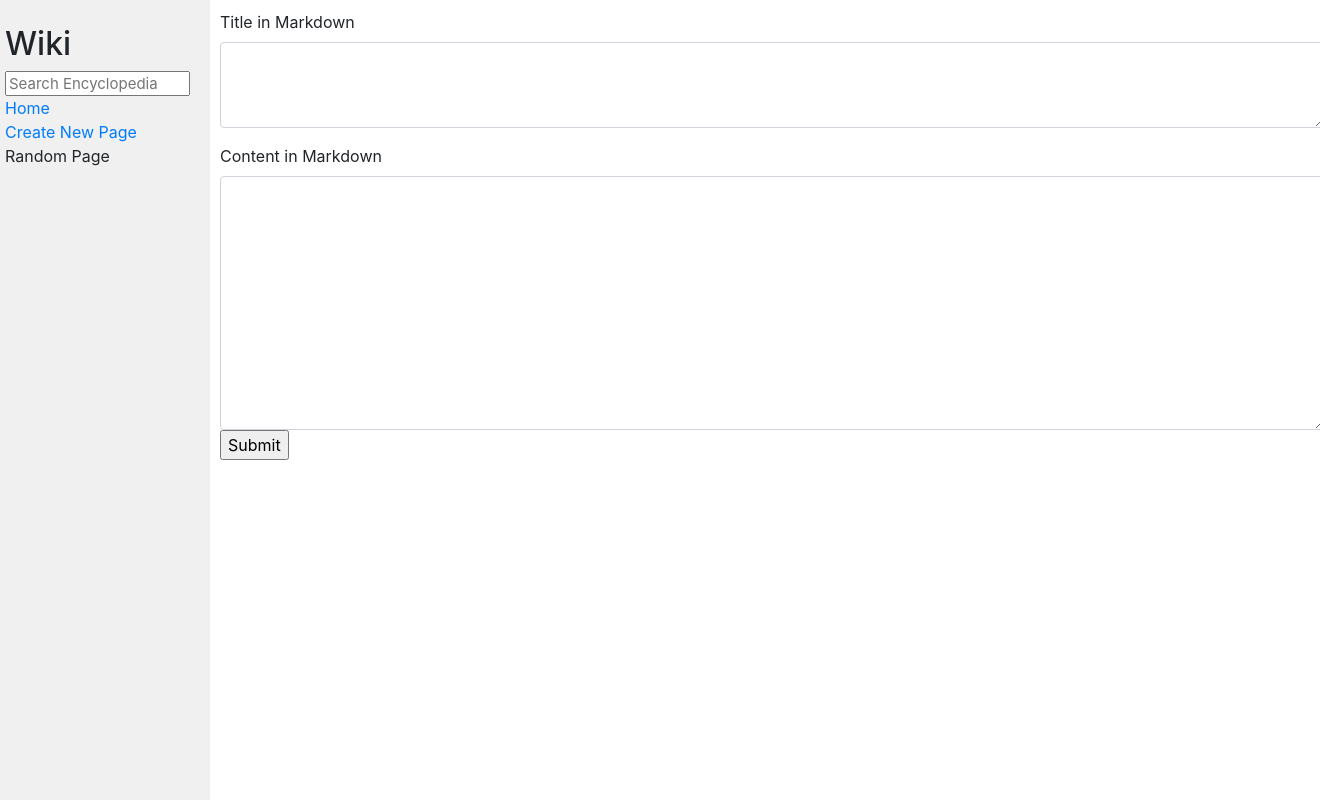
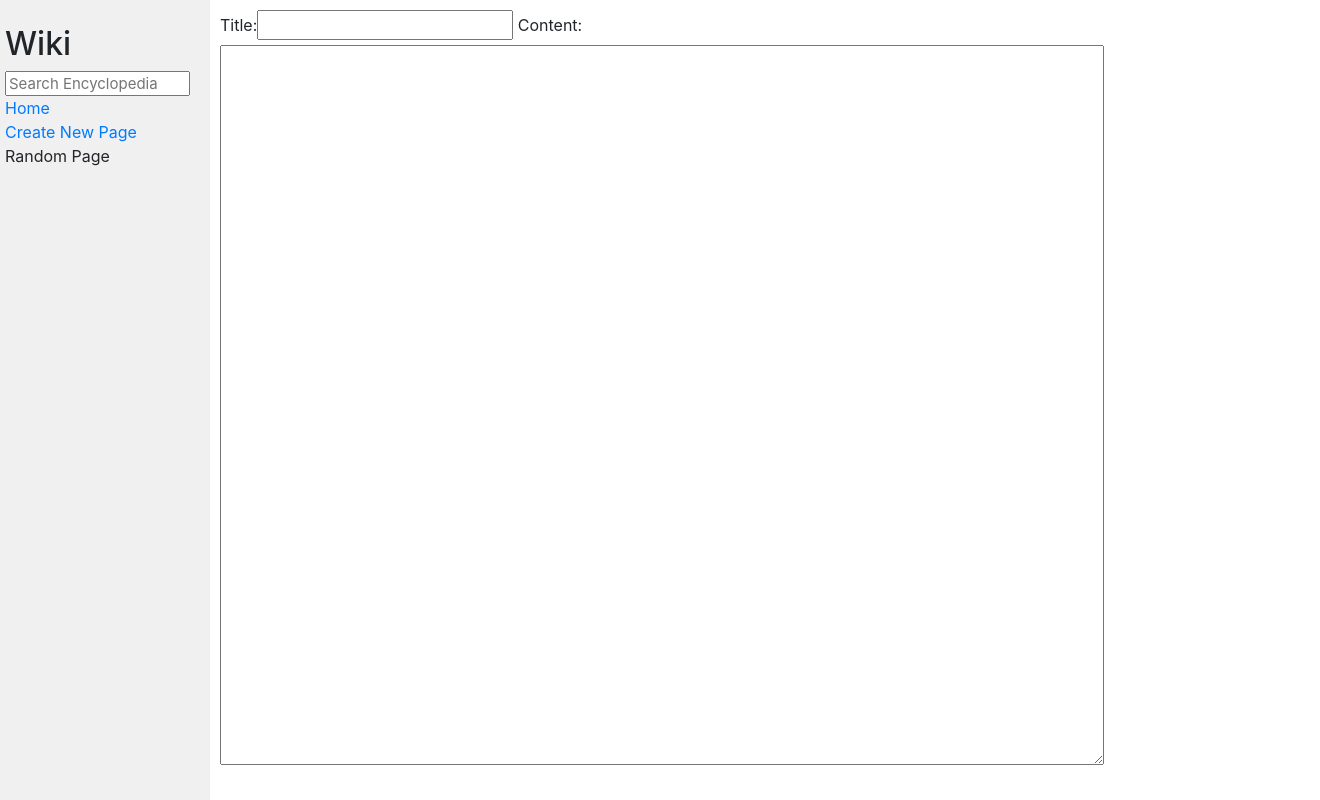
Before and after one commit to Maazalisaeed/wiki, a Django app: page /New in a window 1320 px wide; the page is wider, and only the part inside the window is pictured. Run offline with Django 3.2, Linux system fonts and the light colour scheme; some libraries are stand-ins or nearby versions.

Commit message:
getting there mate

```diff
--- a/encyclopedia/forms.py
+++ b/encyclopedia/forms.py
@@ -0,0 +1,5 @@
+from django import forms
+
+class NewPageForm(forms.Form):
+    title = forms.CharField(label="Title",  max_length=200, required=True)
+    content = forms.CharField(label="Content", widget=forms.Textarea, required=True)
--- a/encyclopedia/templates/encyclopedia/new_page.html
+++ b/encyclopedia/templates/encyclopedia/new_page.html
@@ -5,14 +5,8 @@
 {% block body %}
 <form action="{% url 'new_page' %}" method="post">
     {% csrf_token %}
-    <div class="form-group">
-        <label for="Title">Title in Markdown</label>
-        <textarea class="form-control"  rows="3" name="title"></textarea>
-      </div>
-    <div class="form-group">
-        <label for="Content">Content in Markdown</label>
-        <textarea class="form-control" rows="10" name="content"></textarea>
-    <input type="submit" value="Submit">
-    </div>
+    {{ form }}  {% if match_found %}
+    <p class="error">{{ error }}</p>
+{% endif %}
 </form>
 {% endblock %}
--- a/encyclopedia/views.py
+++ b/encyclopedia/views.py
@@ -2,6 +2,7 @@ from django.shortcuts import render , HttpResponse , redirect
 from django.urls import reverse
 from fuzzywuzzy import fuzz , process
 from . import util
+from .forms import NewPageForm
 import markdown2
 
 
@@ -32,24 +33,22 @@ def title(request, title):
     return render(request, "encyclopedia/articel_page.html",{"data_from_entry": markdown2.markdown(artical_name), "title":title})
 
 def new_page(request):
+    if request.method == "GET":
+
+        return render(request,"encyclopedia/new_page.html",{"form":NewPageForm()})
     if request.method =="POST":
-        try:
-            title = request.POST["title"]
-            content = request.POST["content"]
-            all_entries = util.list_entries()
-            match_found= False
-            for entry in all_entries:
-                score = fuzz.WRatio(title,entry)
-                if score == 100:
-                    error = "## Article with this title already exist you can edit the page in the edit tab"
-                    match_found= True
-                    return render(request,"encyclopedia/Error_page.html",{"error": markdown2.markdown(error), "context_of_the_error":True})
-                else:
-                    continue
-        except KeyError:
-            error ="## Please fill both titile and content feilds"
-            return render(request,"encyclopedia/Error_page.html",{"error": markdown2.markdown(error), "context_of_the_error":True})
-
+        title = request.POST["title"]
+        content = request.POST["content"]
+        all_entries = util.list_entries()
+        match_found= False
+        for entry in all_entries:
+            score = fuzz.WRatio(title,entry)
+            if score == 100:
+                error = "## Article with this title already exist you can edit the page in the edit tab"
+                match_found= True
+                return render(request,"encyclopedia/Error_page.html",{"error": markdown2.markdown(error), "context_of_the_error":True})
+            else:
+                continue
         if match_found == False:
              util.save_entry(title,content)
     return render(request,"encyclopedia/new_page.html")
```
